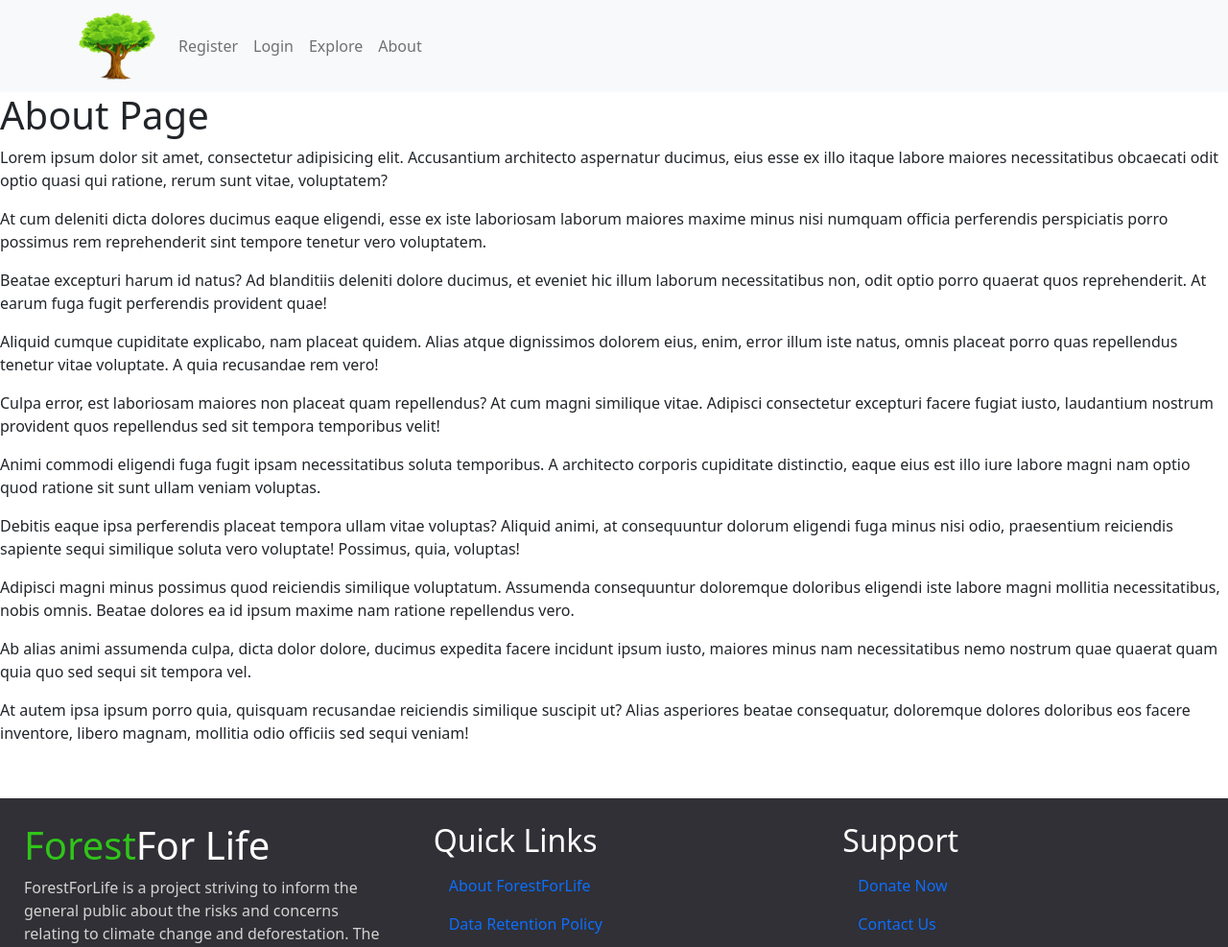
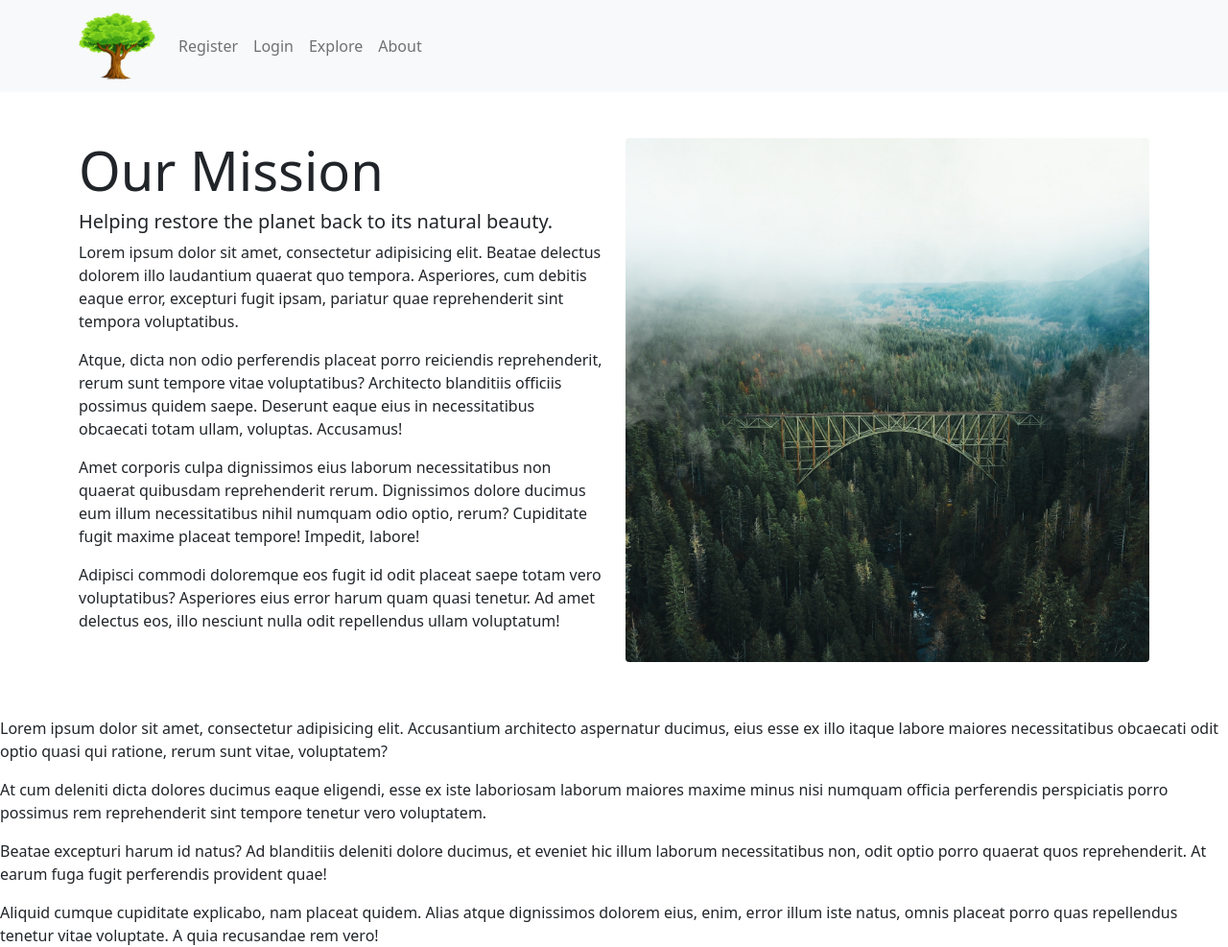
Before and after one commit to benlongcroft/ForestForLife, a Django app: page /about/ in a window 1280 px wide. Shown: the top 987 px of the page at 96% size. Run offline with Django 3.2, Linux system fonts and the light colour scheme; some libraries are stand-ins or nearby versions.

Commit message:
Add page design to about.html
Update README.md with temporary copywrite information

```diff
--- a/templates/about.html
+++ b/templates/about.html
@@ -1,8 +1,32 @@
 {% extends 'base.html' %}
 
 {% block content %}
+{% load static %}
 
-    <h1>About Page</h1>
+    <div class="container py-5">
+        <div class="row">
+            <div class="col-sm-12 col-md-12 col-lg-6 pb-4">
+                <h4 class="display-4 font-weight-bold">Our Mission</h4>
+                <h5 class="font-weight-bold"> Helping restore the planet back to its natural beauty.</h5>
+                <p>Lorem ipsum dolor sit amet, consectetur adipisicing elit. Beatae delectus dolorem illo laudantium
+                    quaerat quo tempora. Asperiores, cum debitis eaque error, excepturi fugit ipsam, pariatur quae
+                    reprehenderit sint tempora voluptatibus.</p>
+                <p>Atque, dicta non odio perferendis placeat porro reiciendis reprehenderit, rerum sunt tempore vitae
+                    voluptatibus? Architecto blanditiis officiis possimus quidem saepe. Deserunt eaque eius in
+                    necessitatibus obcaecati totam ullam, voluptas. Accusamus!</p>
+                <p>Amet corporis culpa dignissimos eius laborum necessitatibus non quaerat quibusdam reprehenderit
+                    rerum. Dignissimos dolore ducimus eum illum necessitatibus nihil numquam odio optio, rerum?
+                    Cupiditate fugit maxime placeat tempore! Impedit, labore!</p>
+                <p>Adipisci commodi doloremque eos fugit id odit placeat saepe totam vero voluptatibus? Asperiores eius
+                    error harum quam quasi tenetur. Ad amet delectus eos, illo nesciunt nulla odit repellendus ullam
+                    voluptatum!</p>
+            </div>
+            <div class="col-sm-12 col-md-12 col-lg-6">
+                <img class="img-fluid rounded" src="{% static 'forestforlife/img/forest.jpg' %}" alt="Forest">
+            </div>
+        </div>
+    </div>
+
     <p>Lorem ipsum dolor sit amet, consectetur adipisicing elit. Accusantium architecto aspernatur ducimus, eius esse ex
         illo itaque labore maiores necessitatibus obcaecati odit optio quasi qui ratione, rerum sunt vitae,
         voluptatem?</p>
```
Also changed, not shown: README.md, db.sqlite3, static/forestforlife/img/forest.jpg (added).
